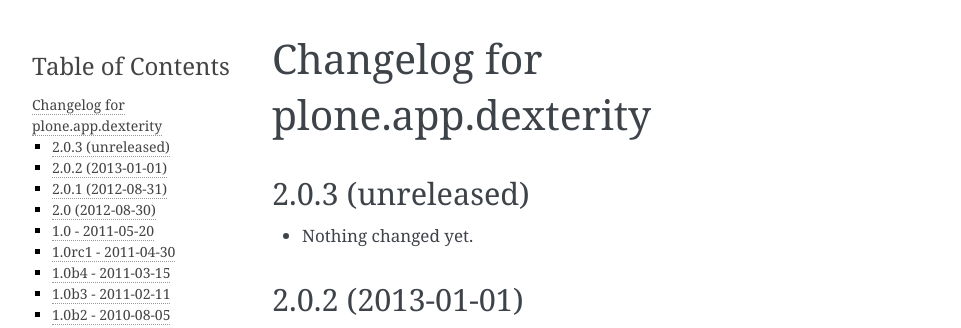
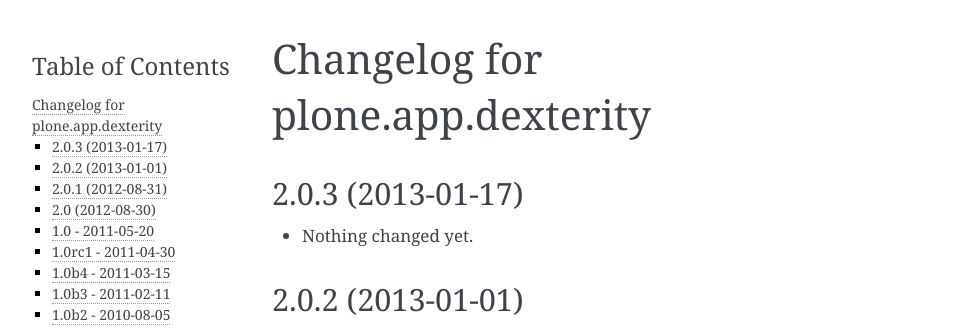
Before and after one commit to plone/plone.app.dexterity, a Sphinx documentation site: the page built from docs/HISTORY.txt, in a window 1280 px wide and 900 px high. Shown: the top 328 px of the window, without its empty margins (148-1109 px from the left). Built offline with Sphinx 7.4.7, drawn with Linux system fonts in a browser that asks for light colours.

Commit message:
Preparing release 2.0.3

```diff
--- a/docs/HISTORY.txt
+++ b/docs/HISTORY.txt
@@ -1,7 +1,7 @@
 Changelog for plone.app.dexterity
 =================================
 
-2.0.3 (unreleased)
+2.0.3 (2013-01-17)
 ------------------
 
 - Nothing changed yet.
--- a/setup.py
+++ b/setup.py
@@ -1,7 +1,7 @@
 from setuptools import setup, find_packages
 import os
 
-version = '2.0.3.dev0'
+version = '2.0.3'
 
 setup(name='plone.app.dexterity',
       version=version,
```
